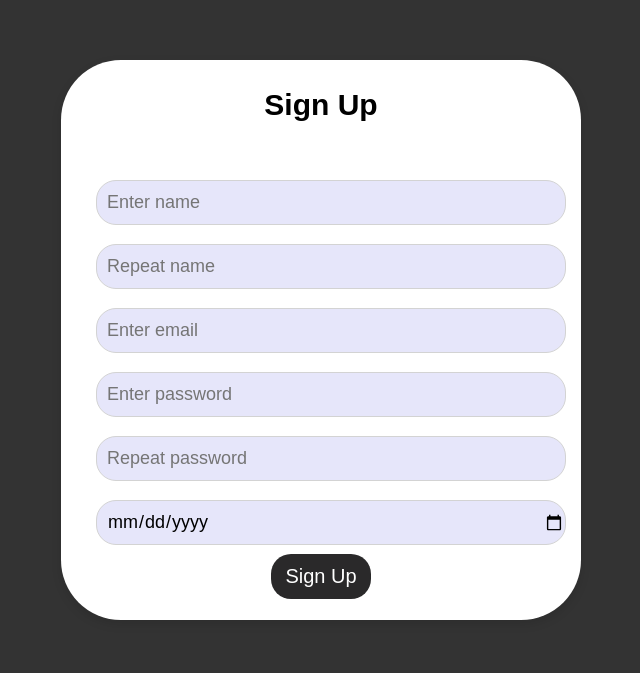
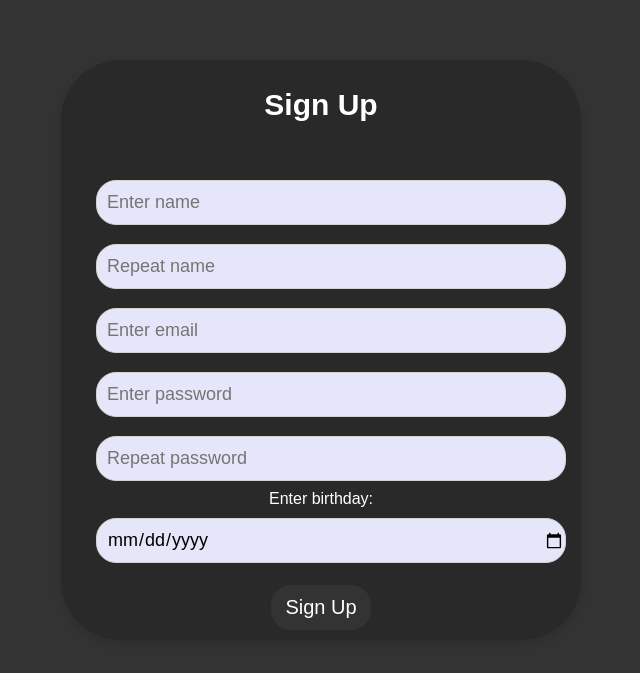
Before and after one commit to adhurimg/AAG-Media, a PHP site: page /signup.html in a window 1280 px wide. Shown: the top 673 px of the page, without its empty margins (319-959 px from the left). Run offline with PHP 8.4, Linux system fonts and the light colour scheme.

Commit message:
fixed some errors

```diff
--- a/About.html
+++ b/About.html
@@ -34,5 +34,6 @@ aagmediagency@gmail.com | +38343806002 | +38344890344
   </fieldset>
   </div>
 
+</div>
 </body>
 </html>
--- a/Services.html
+++ b/Services.html
@@ -76,6 +76,6 @@
 
     </div>
   </div>
-
+</div>
 </body>
 </html>
--- a/home.html
+++ b/home.html
@@ -89,6 +89,6 @@
     <br>
     <br>
     </div>
-
+</div>
 </body>
 </html>
--- a/script.js
+++ b/script.js
@@ -30,5 +30,5 @@ input_fields.forEach(function(input_item){
 
 document.getElementById("submitBtn").addEventListener("click", myFunction);
 function myFunction() {
-	window.location.href="index.html";
+	window.location.href="home.html";
 }
--- a/signup.html
+++ b/signup.html
@@ -33,6 +33,7 @@
           </div>
           <div class="row">
             <i class="fas fa-user"></i>
+            <p>Enter birthday: </p>
             <input type="date" placeholder="Enter Birthdate" required>
           </div>
           <div class="row button">
--- a/stylesignup.css
+++ b/stylesignup.css
@@ -8,6 +8,12 @@ body {
   padding: 0;
   box-sizing: border-box;
   font-family: 'Poppins',sans-serif;
+}
+p {
+  display: flex;
+  justify-content: center;
+  align-items: flex-end;
+  color: white;
 }
 
 #idSpan {
@@ -21,17 +27,17 @@ body {
   place-items: center;
 }
 .wrapper{
-  height: 560px;
+  height: 580px;
   margin: 60px;
   width: 100%;
-  background: #fff;
+  background: #2a292a;
   border-radius: 60px;
   box-shadow: 0px 4px 10px 1px rgba(0,0,0,0.1);
 }
 .wrapper .title{
   height: 90px;
   border-radius: 5px 5px 0 0;
-  color: black;
+  color: white;
   font-size: 30px;
   font-weight: 600;
   display: flex;
@@ -96,6 +102,7 @@ form .signup-link a:hover{
   justify-content: center;
   align-items: center;
   margin: auto;
-  background-color: #2a292a;
+  background-color: #333333;
   border: none;
+  margin-top: 50px;
 }
```
Also changed, not shown: app.js (+14 -7 lines), style.css (+5 -3 lines).
